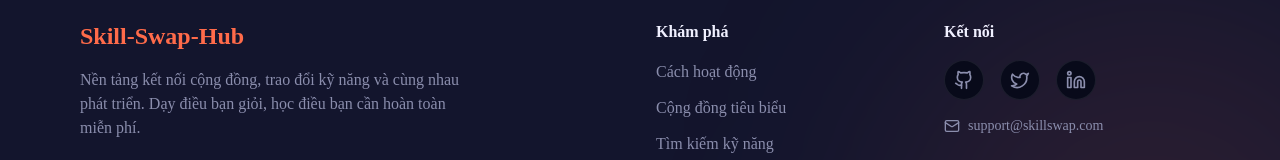
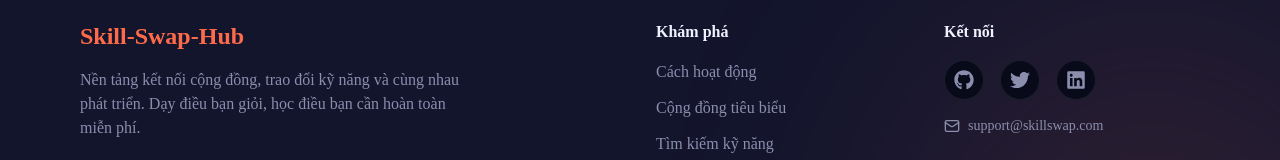
Before and after one commit to Pinterness/Skill-Swap-Hub, a React (Vite) app in the folder frontend/: page / in a window 1280 px wide. Shown: the part 2068-2228 px from the top of the page. Built offline with nearby package versions, Linux system fonts and the light colour scheme; no server answers.

Commit message:
fix: replace deprecated lucide brand icons with react-icons

```diff
--- a/frontend/package.json
+++ b/frontend/package.json
@@ -13,6 +13,7 @@
     "motion": "^12.40.0",
     "react": "^19.2.7",
     "react-dom": "^19.2.7",
+    "react-icons": "^5.7.0",
     "react-router-dom": "^7.18.0",
     "socket.io-client": "^4.8.3",
     "tailwindcss": "^4.3.1"
--- a/frontend/src/components/Footer.tsx
+++ b/frontend/src/components/Footer.tsx
@@ -1,4 +1,5 @@
-import { Github, Twitter, Linkedin, Mail } from "lucide-react";
+import { Mail } from "lucide-react";
+import { FaGithub, FaTwitter, FaLinkedin } from "react-icons/fa";
 
 export default function Footer() {
   return (
@@ -55,19 +56,19 @@ export default function Footer() {
                 href="#"
                 className="w-10 h-10 rounded-full bg-background border border-border flex items-center justify-center text-muted-foreground hover:text-primary hover:border-primary transition-all"
               >
-                <Github className="w-5 h-5" />
+                <FaGithub className="w-5 h-5" />
               </a>
               <a
                 href="#"
                 className="w-10 h-10 rounded-full bg-background border border-border flex items-center justify-center text-muted-foreground hover:text-primary hover:border-primary transition-all"
               >
-                <Twitter className="w-5 h-5" />
+                <FaTwitter className="w-5 h-5" />
               </a>
               <a
                 href="#"
                 className="w-10 h-10 rounded-full bg-background border border-border flex items-center justify-center text-muted-foreground hover:text-primary hover:border-primary transition-all"
               >
-                <Linkedin className="w-5 h-5" />
+                <FaLinkedin className="w-5 h-5" />
               </a>
             </div>
             <p className="flex items-center gap-2 mt-4 text-sm text-muted-foreground">
```
Also changed, not shown: 1 other file (tests, documents, lock files or other folders).
